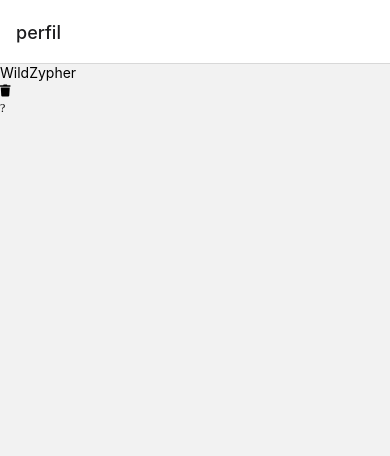
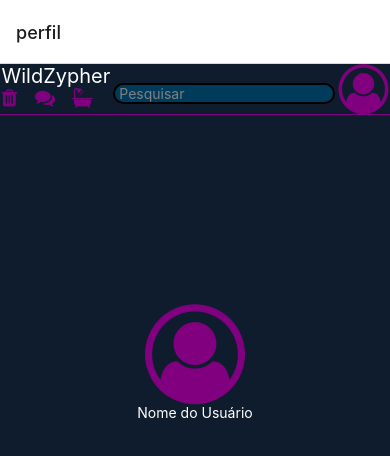
Before and after one commit to giovaneserv/WildZypher-Project, a React Native app: screen /perfil in a window 390 px wide. Shown: the top 456 px of the page. Built offline with nearby package versions, Linux system fonts and the light colour scheme.

Commit message:
Telas Componentes

```diff
--- /dev/null
+++ b/src/Telas/Navbar.js
@@ -0,0 +1,34 @@
+import React from "react";
+import { View, Text, Image, Picker, TextInput } from "react-native-web";
+import FontAwesome5 from 'react-native-vector-icons/FontAwesome5';
+import Icon from 'react-native-vector-icons/FontAwesome'
+
+
+function Navbar() {
+
+    return (
+            <View style={{ flexDirection: 'row', borderWidth: 1, borderTop: 0, borderLeft: 0, borderRight: 0, borderColor: 'purple', justifyContent: 'space-around' }} >
+                <View>
+                    <Text style={{ color: 'white', fontSize:20 }}>WildZypher</Text>
+                    <View style={{ flexDirection: 'row',  justifyContent: 'space-between' }}>
+                        <Icon style={{ color: 'purple', }} size={20} name="trash" />
+                        <Icon style={{ color: 'purple', }} size={20} name="comments" />
+                        <Icon style={{ color: 'purple', }} size={20} name="bathtub" />
+                        <Icon />
+                    </View>
+
+                </View>
+                <View style={{ alignSelf: 'flex-end', marginBottom:10, borderRadius:50 }}>
+                    <TextInput placeholder=" Pesquisar" style={{ backgroundColor: '#003B5C', borderRadius:50, borderWidth:2, color: 'grey', }} />
+
+                </View>
+                <View>
+                    <Icon style={{ width: 50, height: 50, }} color={'purple'} size={50} name="user-circle-o" />
+                </View>
+            </View>
+
+    )
+}
+
+
+export default Navbar
--- a/src/Telas/cadastro.js
+++ b/src/Telas/cadastro.js
@@ -1,7 +1,7 @@
 import React, { useState } from 'react';
 import { View, Text, TextInput, StyleSheet, TouchableOpacity, Alert, SafeAreaView } from 'react-native';
 
-const App = () => {
+const Cadastro= () => {
     const [email, setEmail] = useState('');
     const [password, setPassword] = useState('');
 
@@ -143,4 +143,4 @@ const styles = StyleSheet.create({
     },
 });
 
-export default App;
+export default Cadastro;
--- a/src/Telas/perfil.js
+++ b/src/Telas/perfil.js
@@ -1,24 +1,22 @@
 import React from "react";
 import { View, Text, Image, Picker, TextInput } from "react-native-web";
+import Navbar from "./Navbar";
 import FontAwesome5 from 'react-native-vector-icons/FontAwesome5';
+import Icon from 'react-native-vector-icons/FontAwesome'
 
-function perfil(){
-    const icon = <FontAwesome5 name={'trash'} />;
-    const icon2 = <FontAwesome5 name={'stepforward'} />;
-    var img = '../'
+
+function Perfil() {
+
     return (
-        <View>
-            <View>
-                <View>
-                    <Text>WildZypher</Text>
-                    <Text style={{fontSize:'100'}}>{icon}</Text>
-                    <Text style={{fontSize:'100'}}>{icon2}</Text>
-                </View>
+        <View style={{backgroundColor: '#0F1C2D', flex: 1 }}>
+            <Navbar/>
+            <View style={{flex:0.68, justifyContent: 'center', alignItems: 'center'}}>
+                <Icon style={{}} name="user-circle-o" color={'purple'} size={100}/>
+                <Text style={{textAlign:'center', color:'white'}}>Nome do Usuário</Text>
             </View>
-
         </View>
     )
 }
 
 
-export default perfil
+export default Perfil
```
Also changed, not shown: src/Telas/login.js (+10 -9 lines), src/imgs/notification.png (added), src/imgs/profile.png (added).
